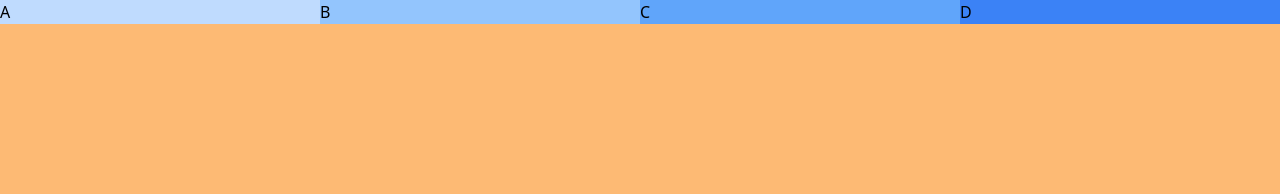
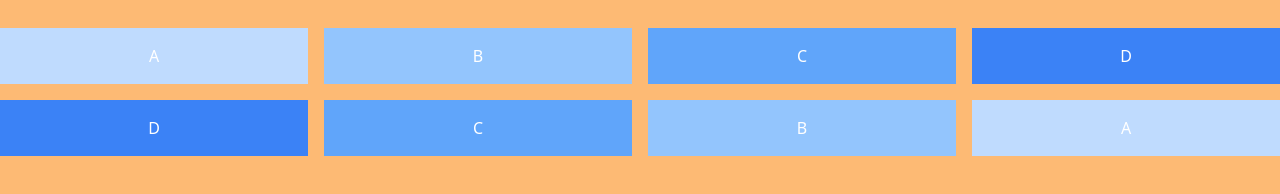
Before and after one commit to rodolfo341/tailwind, a website: page paso-a-paso/index.html in a window 1280 px wide. Drawn offline with Linux system fonts and the light colour scheme.

Commit message:
tailwind la grid

```diff
--- a/paso-a-paso/index.html
+++ b/paso-a-paso/index.html
@@ -10,12 +10,16 @@
 <body class="bg-orange-300">
 
 <!-- La grilla -->
-    <div class="container">
-        <div class="grid grid-cols-4">
-            <div class="bg-blue-200">A</div>
-            <div class="bg-blue-300">B</div>
-            <div class="bg-blue-400">C</div>
-            <div class="bg-blue-500">D</div>
+    <div class="container text-center text-white mt-7">
+        <div class="grid grid-cols-4 gap-4">
+            <div class="py-4 bg-blue-200">A</div>
+            <div class="py-4 bg-blue-300">B</div>
+            <div class="py-4 bg-blue-400">C</div>
+            <div class="py-4 bg-blue-500">D</div>
+            <div class="py-4 bg-blue-500">D</div>
+            <div class="py-4 bg-blue-400">C</div>
+            <div class="py-4 bg-blue-300">B</div>
+            <div class="py-4 bg-blue-200">A</div>
         </div>
     </div>
 
```
Also changed, not shown: paso-a-paso/dist/output.css.
